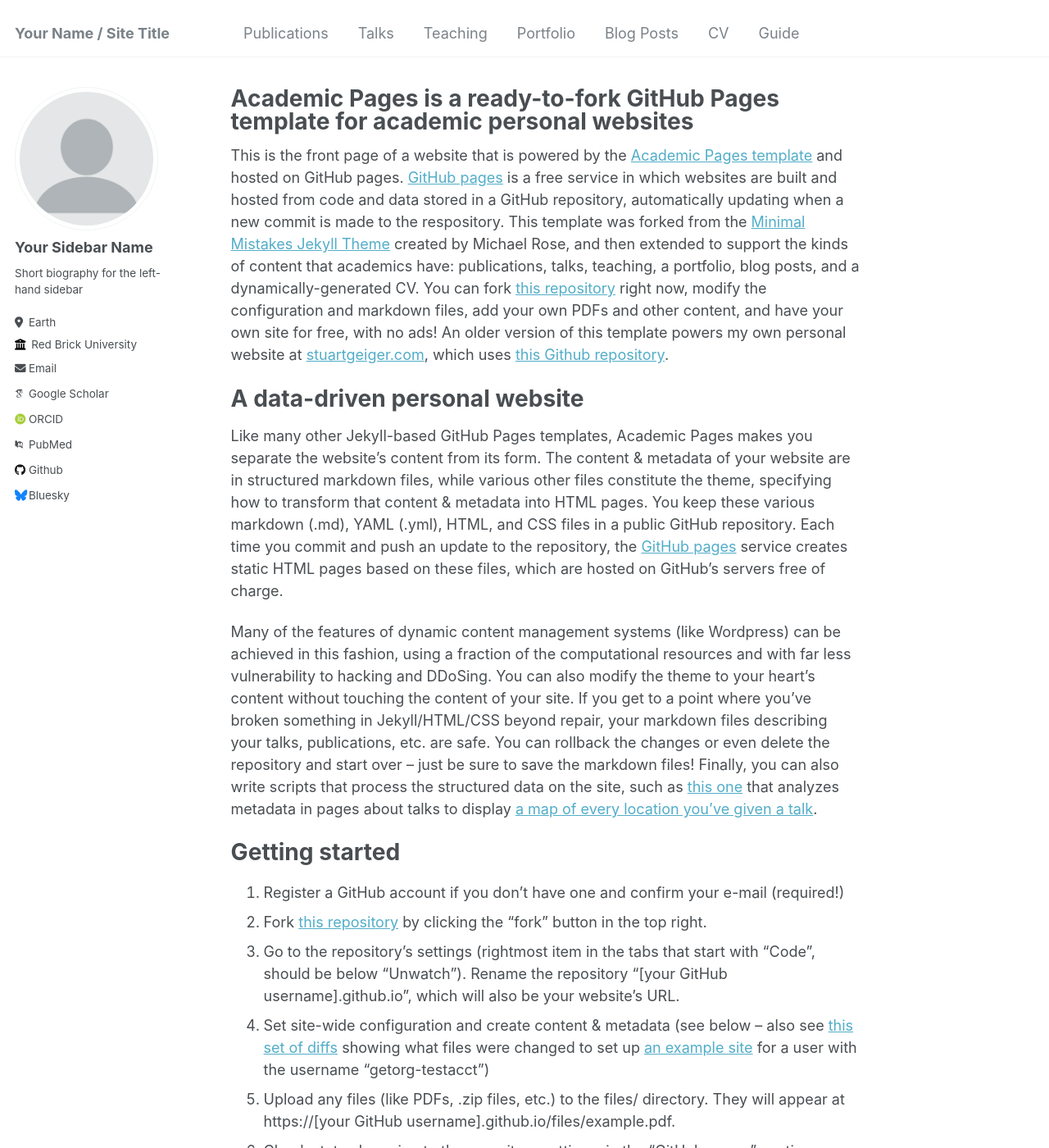
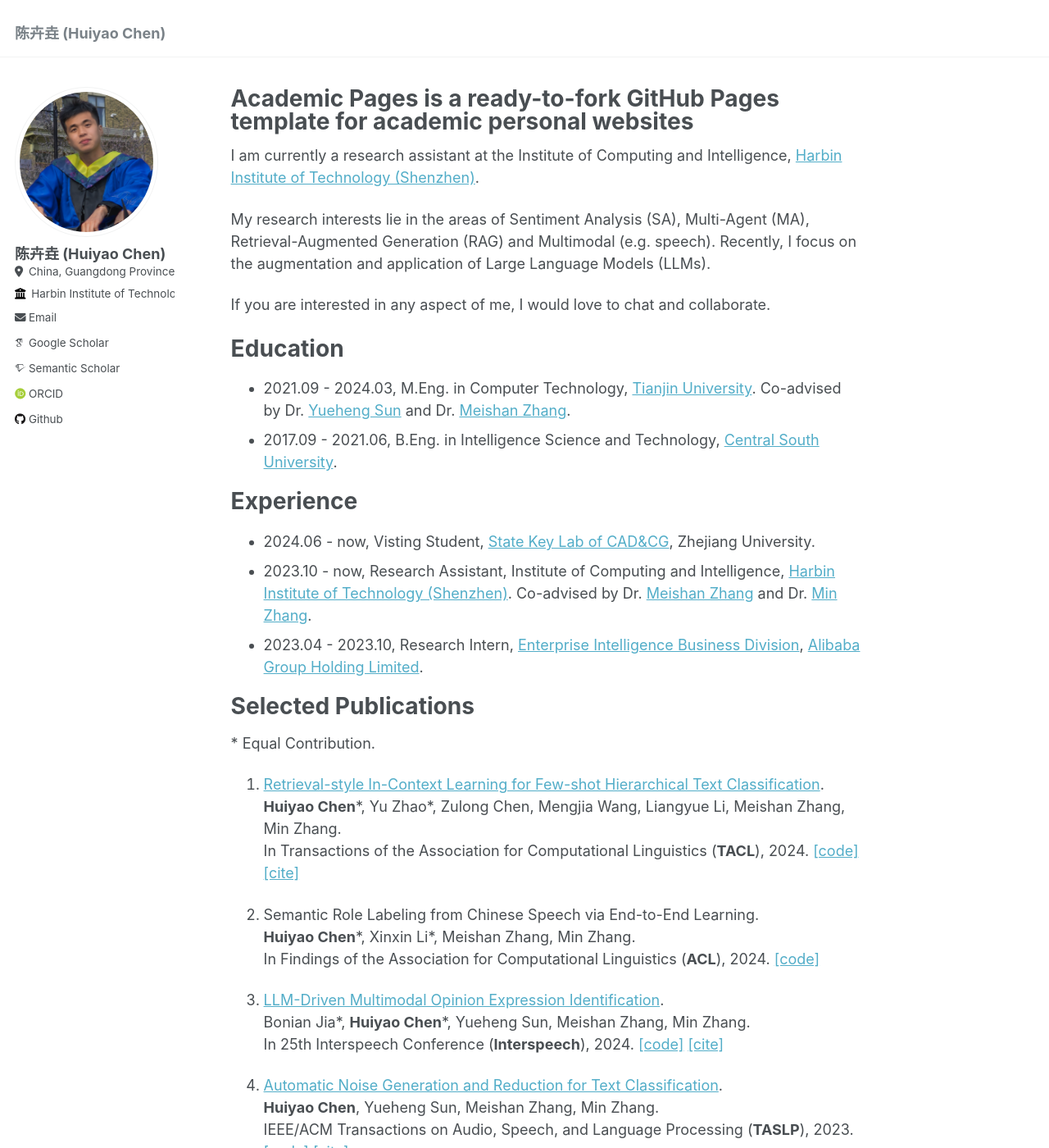
Before and after one commit to DreamH1gh/DreamH1gh.github.io, a Jekyll site: the page built from _pages/about.md, in a window 1280 px wide and 1400 px high. Shown: the whole window at 82% size. Built offline with Jekyll 4.4.1, drawn with Linux system fonts in a browser that asks for light colours; some web fonts are replaced; some of the changed text lies outside the part shown.

Commit message:
20240702

```diff
--- a/_config.yml
+++ b/_config.yml
@@ -7,14 +7,14 @@
 # server process.
 
 # Basic Site Settings
-locale                   : "en-US"
-title                    : "Your Name / Site Title"
+locale                   : "China"
+title                    : "陈卉垚 (Huiyao Chen)"
 title_separator          : "-"
-name                     : &name "Your Name"
+name                     : &name "Huiyao Chen"
 description              : &description "personal description"
-url                      : https://academicpages.github.io # the base hostname & protocol for your site e.g. "https://mmistakes.github.io"
+url                      : https://chenhuiyao.github.io # the base hostname & protocol for your site e.g. "https://mmistakes.github.io"
 baseurl                  : "" # the subpath of your site, e.g. "/blog"
-repository               : "academicpages/academicpages.github.io"
+repository               : "DreamH1gh/chenhuiyao.github.io"
 
 # Site Author - The following control what appear as part of the author content on the side bar.
 #               If a field is blank the icon and link will not appear, otherwise it will be shown.
@@ -22,33 +22,33 @@ repository               : "academicpages/academicpages.github.io"
 author:
   # Biographic information
   avatar           : "profile.png"
-  name             : "Your Sidebar Name"
+  name             : "陈卉垚 (Huiyao Chen)"
   pronouns         : # example: "she/her"
-  bio              : "Short biography for the left-hand sidebar"
-  location         : "Earth"
-  employer         : "Red Brick University"
+  bio              : # "Short biography for the left-hand sidebar"
+  location         : "China, Guangdong Province, Shenzhen"
+  employer         : "Harbin Institute of Technology, Shenzhen"
   uri              : # URL
-  email            : "none@example.org"
+  email            : "chenhy1018@gmail.com"
 
   # Academic websites
   arxiv            : # URL - Update with the correct link to your profile
-  googlescholar    : "https://scholar.google.com/citations?user=PS_CX0AAAAAJ"
+  googlescholar    : "https://scholar.google.com.hk/citations?user=IMGhgnsAAAAJ"
   impactstory      : # URL
-  orcid            : "http://orcid.org/yourorcidurl"
-  semantic         : # URL
-  pubmed           : "https://www.ncbi.nlm.nih.gov/pubmed/?term=john+snow"
+  orcid            : "https://orcid.org/0000-0003-3518-0817"
+  semantic         : "https://www.semanticscholar.org/author/Huiyao-Chen/2259032775"
+  pubmed           : # "https://www.ncbi.nlm.nih.gov/pubmed/?term=john+snow"
   researchgate     : # URL
 
   # Repositories and software development
   bitbucket        : # Username - Update with your username on the site
   codepen          : # Username
   dribbble         : # Username
-  github           : "academicpages"
+  github           : "DreamH1gh"
   kaggle           : # Username
   stackoverflow    : # User number or user number and name (i.e., use "1" or "1/jeff-atwood")
 
   # Social media
-  bluesky          : "bsky.app" # Replace this with you Bluesky username
+  bluesky          : # "bsky.app" # Replace this with you Bluesky username
   facebook         : # Username
   flickr           : # Username
   foursquare       : # Username
@@ -137,7 +137,7 @@ social:
 
 # Analytics
 analytics:
-  provider               :  "false" # false (default), "google", "google-universal", "google-analytics-4", "custom"
+  provider               :  "google-universal" # false (default), "google", "google-universal", "google-analytics-4", "custom"
   google:
     tracking_id          :
 
--- a/_includes/head.html
+++ b/_includes/head.html
@@ -10,6 +10,7 @@
 <meta name="HandheldFriendly" content="True">
 <meta name="MobileOptimized" content="320">
 <meta name="viewport" content="width=device-width, initial-scale=1.0">
+<title>Huiyao Chen's Homepage</title>
 
 <script>
   document.documentElement.className = document.documentElement.className.replace(/\bno-js\b/g, '') + ' js ';
--- a/_includes/head/custom.html
+++ b/_includes/head/custom.html
@@ -22,6 +22,7 @@
 <meta name="msapplication-TileImage" content="{{ base_path }}/images/mstile-144x144.png?v=M44lzPylqQ">
 <meta name="msapplication-config" content="{{ base_path }}/images/browserconfig.xml?v=M44lzPylqQ">
 <meta name="theme-color" content="#ffffff">
+<title>Huiyao Chen's Homepage</title>
 <link rel="stylesheet" href="{{ base_path }}/assets/css/academicons.css"/>
 
 
--- a/_pages/about.md
+++ b/_pages/about.md
@@ -7,43 +7,60 @@ redirect_from:
   - /about.html
 ---
 
-This is the front page of a website that is powered by the [Academic Pages template](https://github.com/academicpages/academicpages.github.io) and hosted on GitHub pages. [GitHub pages](https://pages.github.com) is a free service in which websites are built and hosted from code and data stored in a GitHub repository, automatically updating when a new commit is made to the respository. This template was forked from the [Minimal Mistakes Jekyll Theme](https://mmistakes.github.io/minimal-mistakes/) created by Michael Rose, and then extended to support the kinds of content that academics have: publications, talks, teaching, a portfolio, blog posts, and a dynamically-generated CV. You can fork [this repository](https://github.com/academicpages/academicpages.github.io) right now, modify the configuration and markdown files, add your own PDFs and other content, and have your own site for free, with no ads! An older version of this template powers my own personal website at [stuartgeiger.com](http://stuartgeiger.com), which uses [this Github repository](https://github.com/staeiou/staeiou.github.io).
+I am currently a research assistant at the Institute of Computing and Intelligence, [Harbin Institute of Technology (Shenzhen)](https://www.hitsz.edu.cn/index.html).
 
-A data-driven personal website
+
+My research interests lie in the areas of Sentiment Analysis (SA), Multi-Agent (MA), Retrieval-Augmented Generation (RAG) and Multimodal (e.g. speech). Recently, I focus on the augmentation and application of Large Language Models (LLMs).
+
+If you are interested in any aspect of me, I would love to chat and collaborate.
+
+Education
 ======
-Like many other Jekyll-based GitHub Pages templates, Academic Pages makes you separate the website's content from its form. The content & metadata of your website are in structured markdown files, while various other files constitute the theme, specifying how to transform that content & metadata into HTML pages. You keep these various markdown (.md), YAML (.yml), HTML, and CSS files in a public GitHub repository. Each time you commit and push an update to the repository, the [GitHub pages](https://pages.github.com/) service creates static HTML pages based on these files, which are hosted on GitHub's servers free of charge.
++ 2021.09 - 2024.03, M.Eng. in Computer Technology, [Tianjin University](https://www.tju.edu.cn/english/index.htm). Co-advised by Dr. [Yueheng Sun](https://yhstju.github.io/Yueheng_Sun/) and Dr. [Meishan Zhang](https://zhangmeishan.github.io/).
++ 2017.09 - 2021.06, B.Eng. in Intelligence Science and Technology, [Central South University](https://en.csu.edu.cn/).
 
-Many of the features of dynamic content management systems (like Wordpress) can be achieved in this fashion, using a fraction of the computational resources and with far less vulnerability to hacking and DDoSing. You can also modify the theme to your heart's content without touching the content of your site. If you get to a point where you've broken something in Jekyll/HTML/CSS beyond repair, your markdown files describing your talks, publications, etc. are safe. You can rollback the changes or even delete the repository and start over -- just be sure to save the markdown files! Finally, you can also write scripts that process the structured data on the site, such as [this one](https://github.com/academicpages/academicpages.github.io/blob/master/talkmap.ipynb) that analyzes metadata in pages about talks to display [a map of every location you've given a talk](https://academicpages.github.io/talkmap.html).
+Experience
+======
++ 2024.06 - now, Visting Student, [State Key Lab of CAD&CG](http://www.cad.zju.edu.cn/zhongwen.html), Zhejiang University.
++ 2023.10 - now, Research Assistant, Institute of Computing and Intelligence, [Harbin Institute of Technology (Shenzhen)](https://www.hitsz.edu.cn/index.html). Co-advised by Dr. [Meishan Zhang](https://zhangmeishan.github.io/) and Dr. [Min Zhang](https://zhangmin-nlp-ai.github.io/).
++ 2023.04 - 2023.10, Research Intern, [Enterprise Intelligence Business Division](https://talent-holding.alibaba.com/home/bg-introduce?code=2OAHS3&lang=zh), [Alibaba Group Holding Limited](https://ali-home.alibaba.com/).
 
-Getting started
+Selected Publications
 ======
-1. Register a GitHub account if you don't have one and confirm your e-mail (required!)
-1. Fork [this repository](https://github.com/academicpages/academicpages.github.io) by clicking the "fork" button in the top right.
-1. Go to the repository's settings (rightmost item in the tabs that start with "Code", should be below "Unwatch"). Rename the repository "[your GitHub username].github.io", which will also be your website's URL.
-1. Set site-wide configuration and create content & metadata (see below -- also see [this set of diffs](http://archive.is/3TPas) showing what files were changed to set up [an example site](https://getorg-testacct.github.io) for a user with the username "getorg-testacct")
-1. Upload any files (like PDFs, .zip files, etc.) to the files/ directory. They will appear at https://[your GitHub username].github.io/files/example.pdf.
-1. Check status by going to the repository settings, in the "GitHub pages" section
+\* Equal Contribution.
+1. [Retrieval-style In-Context Learning for Few-shot Hierarchical Text Classification](https://arxiv.org/abs/2406.17534).
+<br/>
+**Huiyao Chen**\*, Yu Zhao\*, Zulong Chen, Mengjia Wang, Liangyue Li, Meishan Zhang, Min Zhang.
+<br/>
+In Transactions of the Association for Computational Linguistics (**TACL**), 2024. [[code]](https://github.com/DreamH1gh/TACL2024) [[cite]](https://scholar.googleusercontent.com/scholar.bib?q=info:dBrd6P_QlNAJ:scholar.google.com/&output=citation&scisdr=ClFwRwRWENvYwCCQMc0:AFWwaeYAAAAAZoOWKc0w53SahfZDtuleoWCA3Mk&scisig=AFWwaeYAAAAAZoOWKZ6CglxLLCKIENKIsVyRPjE&scisf=4&ct=citation&cd=-1&hl=zh-CN)
 
-Site-wide configuration
-------
-The main configuration file for the site is in the base directory in [_config.yml](https://github.com/academicpages/academicpages.github.io/blob/master/_config.yml), which defines the content in the sidebars and other site-wide features. You will need to replace the default variables with ones about yourself and your site's github repository. The configuration file for the top menu is in [_data/navigation.yml](https://github.com/academicpages/academicpages.github.io/blob/master/_data/navigation.yml). For example, if you don't have a portfolio or blog posts, you can remove those items from that navigation.yml file to remove them from the header.
+2. Semantic Role Labeling from Chinese Speech via End-to-End Learning.
+<br/>
+**Huiyao Chen**\*, Xinxin Li\*, Meishan Zhang, Min Zhang.
+<br/>
+In Findings of the Association for Computational Linguistics (**ACL**), 2024. [[code]](https://github.com/DreamH1gh/SpeechSRL)
 
-Create content & metadata
-------
-For site content, there is one markdown file for each type of content, which are stored in directories like _publications, _talks, _posts, _teaching, or _pages. For example, each talk is a markdown file in the [_talks directory](https://github.com/academicpages/academicpages.github.io/tree/master/_talks). At the top of each markdown file is structured data in YAML about the talk, which the theme will parse to do lots of cool stuff. The same structured data about a talk is used to generate the list of talks on the [Talks page](https://academicpages.github.io/talks), each [individual page](https://academicpages.github.io/talks/2012-03-01-talk-1) for specific talks, the talks section for the [CV page](https://academicpages.github.io/cv), and the [map of places you've given a talk](https://academicpages.github.io/talkmap.html) (if you run this [python file](https://github.com/academicpages/academicpages.github.io/blob/master/talkmap.py) or [Jupyter notebook](https://github.com/academicpages/academicpages.github.io/blob/master/talkmap.ipynb), which creates the HTML for the map based on the contents of the _talks directory).
+3. [LLM-Driven Multimodal Opinion Expression Identification](https://arxiv.org/abs/2406.17534).
+<br/>
+Bonian Jia\*, **Huiyao Chen**\*, Yueheng Sun, Meishan Zhang, Min Zhang.
+<br/>
+In 25th Interspeech Conference (**Interspeech**), 2024. [[code]](https://github.com/3cqscbr26/LLM-MOEI) [[cite]](https://scholar.googleusercontent.com/scholar.bib?q=info:cHJzdM51U3AJ:scholar.google.com/&output=citation&scisdr=ClFwRwRWENvYwCCaQjY:AFWwaeYAAAAAZoOcWjb6pqkiYI70Wh4z0dKYMEI&scisig=AFWwaeYAAAAAZoOcWgNDuy7eelrNkr9ExMNkkWc&scisf=4&ct=citation&cd=-1&hl=zh-CN)
 
-**Markdown generator**
+4. [Automatic Noise Generation and Reduction for Text Classification](https://ieeexplore.ieee.org/abstract/document/10286405/).
+<br/>
+**Huiyao Chen**, Yueheng Sun, Meishan Zhang, Min Zhang.
+<br/>
+IEEE/ACM Transactions on Audio, Speech, and Language Processing (**TASLP**), 2023. [[code]](https://github.com/DreamH1gh/taslp2022) [[cite]](https://ieeexplore.ieee.org/abstract/document/10286405)
 
-I have also created [a set of Jupyter notebooks](https://github.com/academicpages/academicpages.github.io/tree/master/markdown_generator
-) that converts a CSV containing structured data about talks or presentations into individual markdown files that will be properly formatted for the Academic Pages template. The sample CSVs in that directory are the ones I used to create my own personal website at stuartgeiger.com. My usual workflow is that I keep a spreadsheet of my publications and talks, then run the code in these notebooks to generate the markdown files, then commit and push them to the GitHub repository.
+Service
+======
+**Program Committee / Reviewer**
++ ACL 2023, EMNLP 2023 (external), TASLP
++ ACL ARR
 
-How to edit your site's GitHub repository
-------
-Many people use a git client to create files on their local computer and then push them to GitHub's servers. If you are not familiar with git, you can directly edit these configuration and markdown files directly in the github.com interface. Navigate to a file (like [this one](https://github.com/academicpages/academicpages.github.io/blob/master/_talks/2012-03-01-talk-1.md) and click the pencil icon in the top right of the content preview (to the right of the "Raw | Blame | History" buttons). You can delete a file by clicking the trashcan icon to the right of the pencil icon. You can also create new files or upload files by navigating to a directory and clicking the "Create new file" or "Upload files" buttons.
-
-Example: editing a markdown file for a talk
-![Editing a markdown file for a talk](/images/editing-talk.png)
-
-For more info
-------
-More info about configuring Academic Pages can be found in [the guide](https://academicpages.github.io/markdown/). The [guides for the Minimal Mistakes theme](https://mmistakes.github.io/minimal-mistakes/docs/configuration/) (which this theme was forked from) might also be helpful.
+Awards
+======
++ 2021, Extraordinary Academic Scholarship of TJU.
++ 2021, Outstanding Graduates in Hunan Province.
++ 2020, Extraordinary Education Scholarship of ''Shanhe Talent'' (top 30 of 32000+).
++ 2019, Outstanding Student Award for GEM's Innovative Practices (top 50 of 32000+).
```
Also changed, not shown: _data/navigation.yml (+14 -14 lines), images/profile.png.
